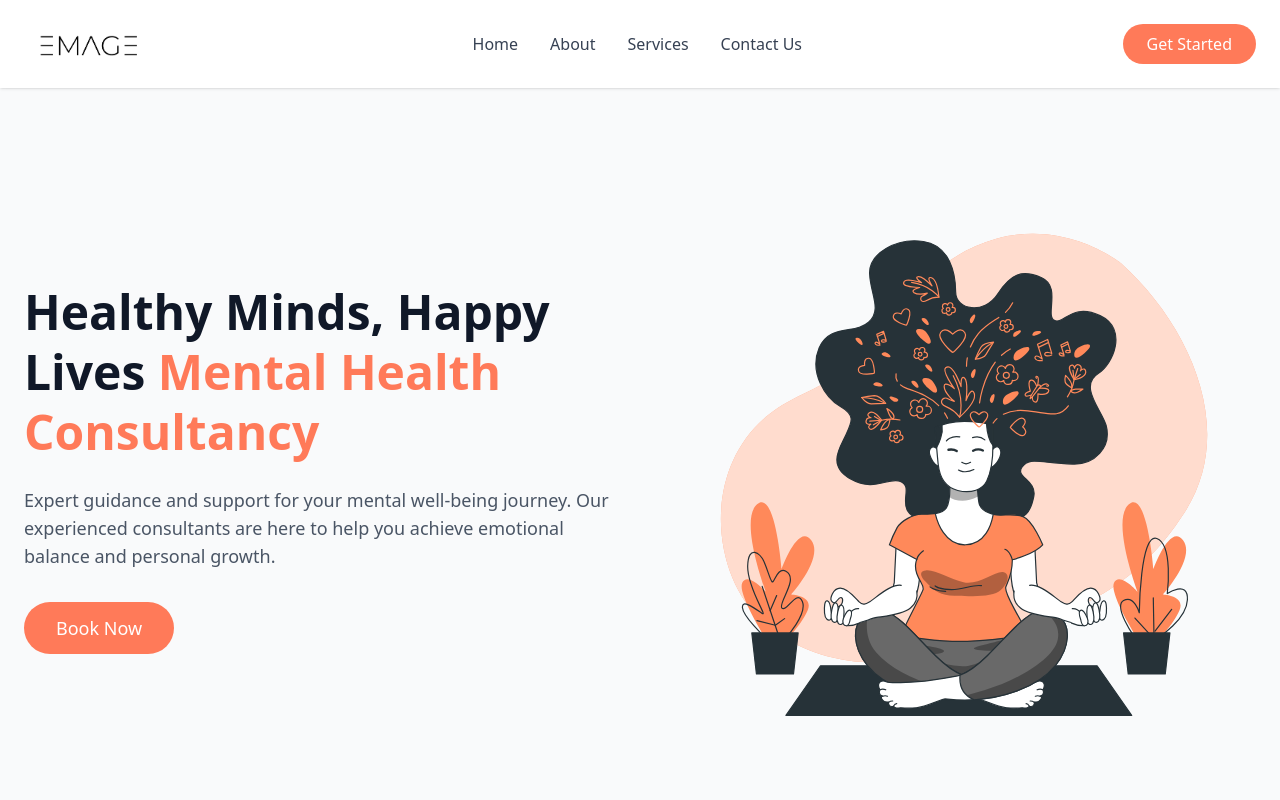
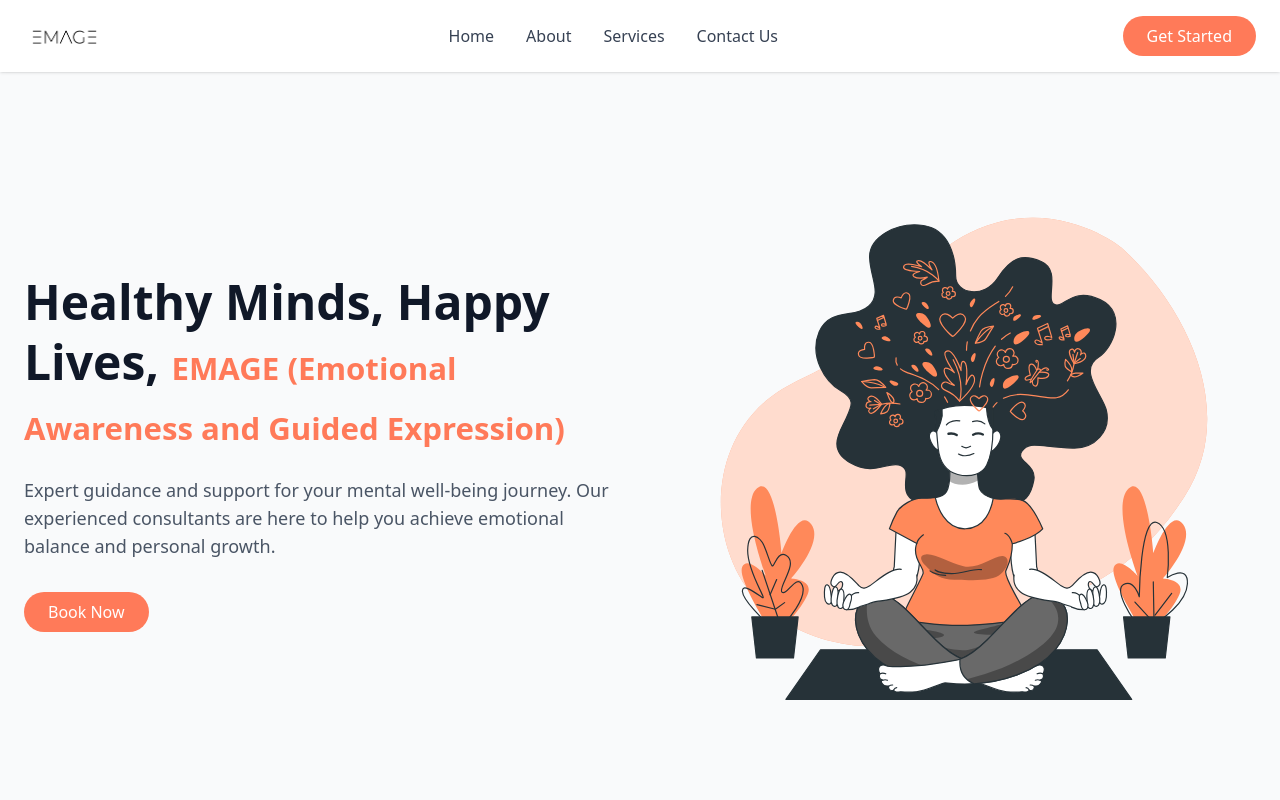
Before and after one commit to KAYABINGHI/UMBWA, a React (Vite) app: page / in a window 1280 px wide. Shown: the top 800 px of the page. Built offline with nearby package versions, Linux system fonts and the light colour scheme; no server answers.

Commit message:
Refactor Header component layout and update HeroSection text for clarity and branding

```diff
--- a/src/components/layout/Header.jsx
+++ b/src/components/layout/Header.jsx
@@ -14,7 +14,7 @@ const Header = () => {
     <header className="bg-white shadow-sm sticky top-0 z-50">
       <nav className="max-w-7xl mx-auto px-6 py-4 flex items-center justify-between">
         <div className="flex items-center space-x-2">
-            <div className="w-48 h-48 md:w-32 md:h-14 rounded-lg overflow-hidden flex items-center justify-center bg-white p-1">
+            <div className="w-44 h-44 md:w-20 md:h-10 rounded-lg overflow-hidden flex items-center justify-center bg-white p-1">
               <img src={Logo} alt="EMAGE logo" className="w-full h-full object-contain" />
           </div>
 
--- a/src/components/sections/HeroSection.jsx
+++ b/src/components/sections/HeroSection.jsx
@@ -9,14 +9,22 @@ const HeroSection = () => {
       <div className="max-w-7xl mx-auto grid md:grid-cols-2 gap-12 items-center">
         <div>
           <h1 className="text-5xl font-bold text-gray-900 leading-tight mb-6">
-            Healthy Minds, Happy Lives <span className="text-coral-500" style={{color: '#FF7A59'}}>Mental Health Consultancy</span>
+              Healthy Minds, Happy Lives{", "}
+              <span
+                  className="text-coral-500"
+                  style={{ color: '#FF7A59', fontSize: '0.65em' }}>EMAGE (Emotional Awareness and Guided Expression)
+              </span>
           </h1>
           <p className="text-gray-600 mb-8 text-lg">
             Expert guidance and support for your mental well-being journey. Our experienced consultants are here to help you achieve emotional balance and personal growth.
           </p>
-          <button className="bg-coral-500 hover:bg-coral-600 text-white px-8 py-3 rounded-full transition text-lg" style={{backgroundColor: '#FF7A59'}}>
-            Book Now
-          </button>
+
+            <button
+                // onClick={(e) => scrollToId(e, 'contact')}
+                className="bg-[#FF7A59] hover:bg-emerald-600 text-white px-6 py-2 rounded-full transition-colors duration-200 cursor-pointer focus:outline-none"
+                aria-label="Get started"
+            >
+                Book Now            </button>
         </div>
 
         <div className="relative">
```
